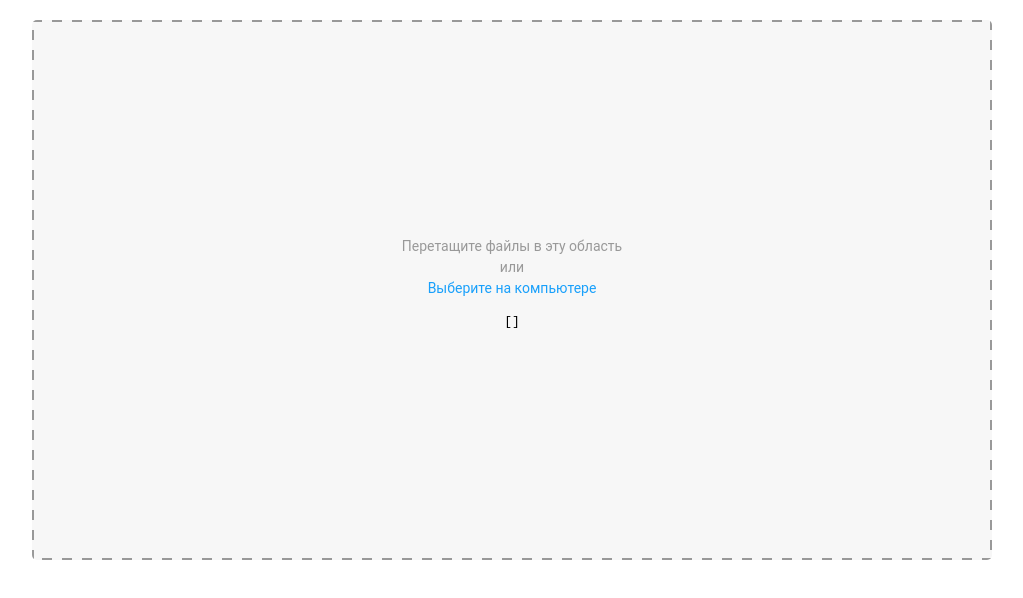
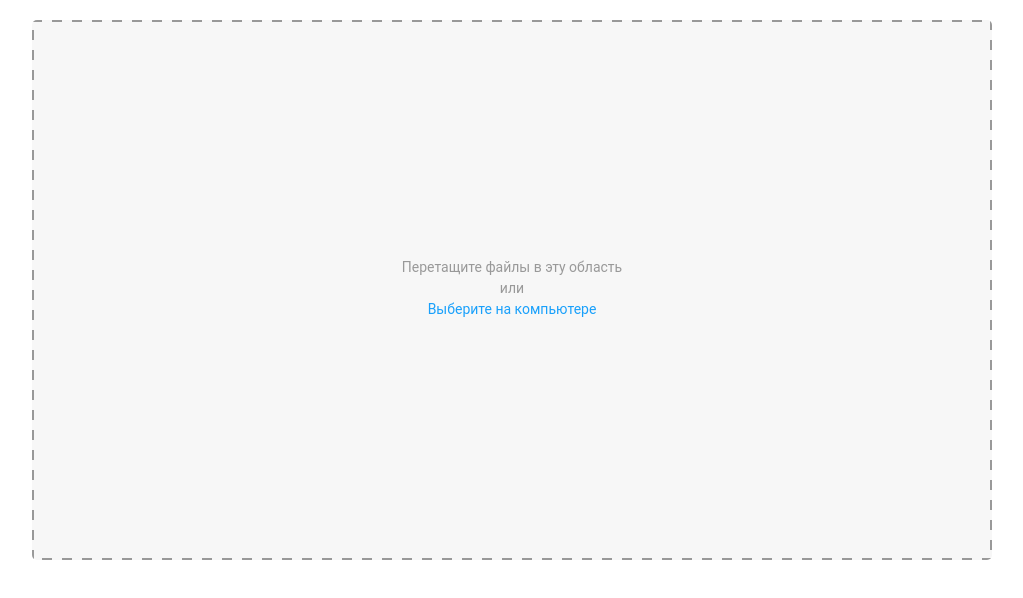
Before and after one commit to tzar4eg/TestTaskDzuba, an Angular app: page / in a window 1280 px wide. Shown: the top 598 px of the page, without its empty margins (128-1151 px from the left). Built offline with nearby package versions, Linux system fonts and the light colour scheme.

Commit message:
Добавлена обработка файлов

```diff
--- a/src/app/components/dropzone/dropzone.component.html
+++ b/src/app/components/dropzone/dropzone.component.html
@@ -13,6 +13,4 @@
   <div class="dropzone-text dropzone-link" (click)="file.click()">
     Выберите на компьютере
   </div>
-
-  <pre>{{testImagesArray | json}}</pre>
 </div>
```
